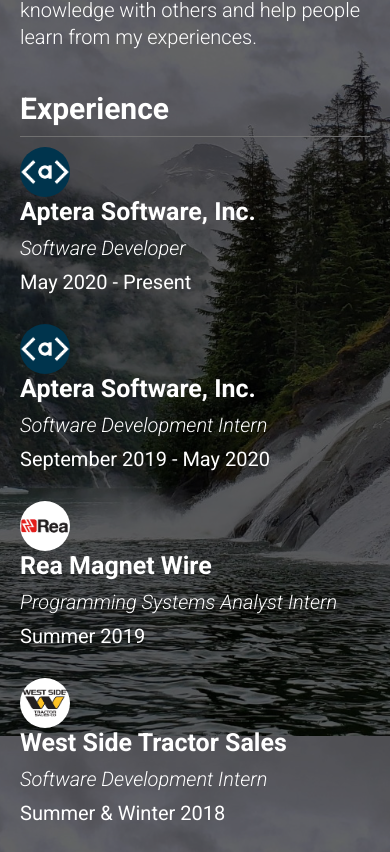
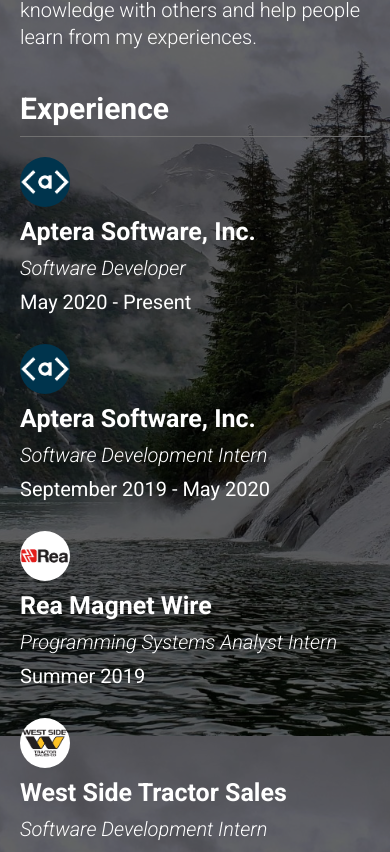
Before and after one commit to theaswanson/personal-site, an Angular app in the folder adam-swanson-site/: page / in a window 390 px wide. Shown: the part 952-1804 px from the top of the page. Built offline with nearby package versions, Linux system fonts and the light colour scheme.

Commit message:
Add spacing to milestone images on mobile

```diff
--- a/adam-swanson-site/src/cards.scss
+++ b/adam-swanson-site/src/cards.scss
@@ -150,7 +150,7 @@
       }
 
       &:first-child {
-        padding-top: 1rem;
+        padding-top: 2rem;
 
         @media screen and (min-width: $desktop-lg) {
           padding-top: 3rem;
@@ -161,6 +161,11 @@
         max-width: 5rem;
         max-height: 5rem;
         padding-right: 3rem;
+        padding-bottom: 1rem;
+
+        @media screen and (min-width: $desktop-lg) {
+          padding-bottom: 0;
+        }
 
         img {
           width: 100%;
```
